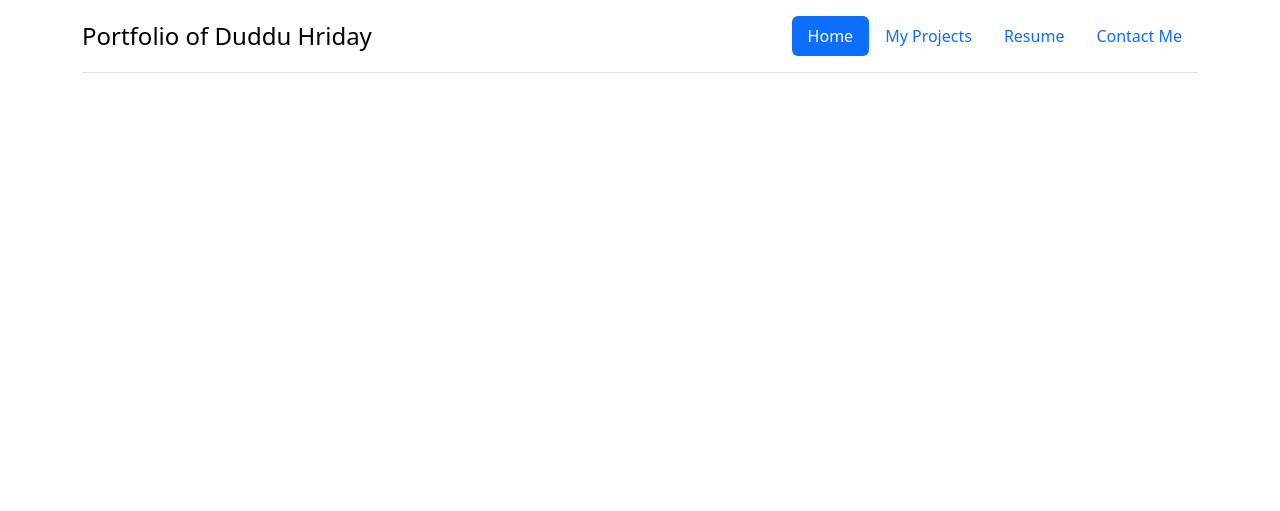
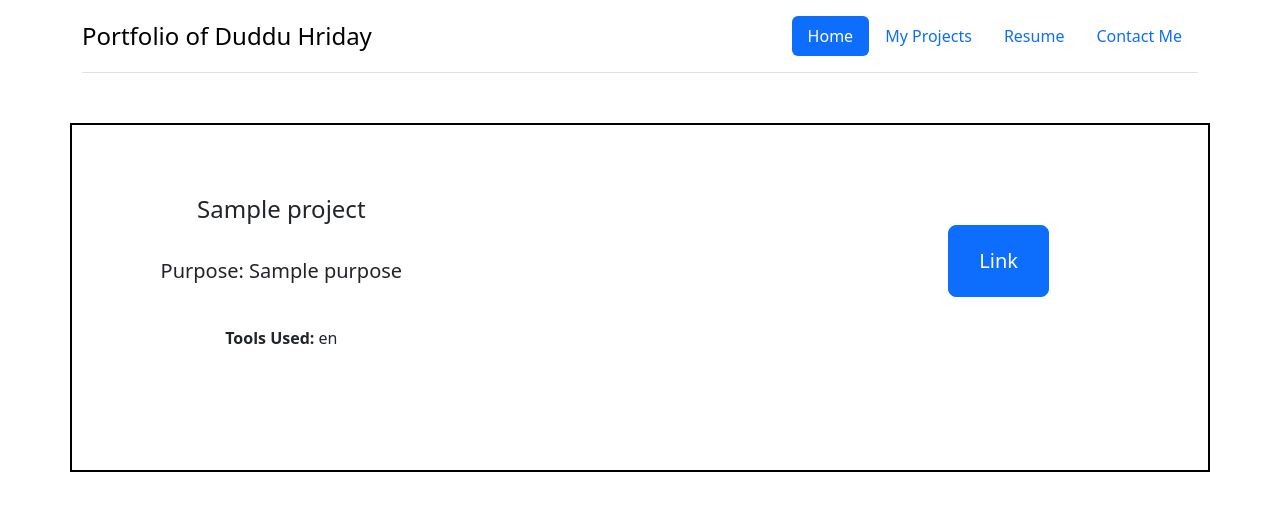
Before and after one commit to Duddu-Hriday/Portfolio, a Flask app: template templates/projects.html in a window 1280 px wide. Shown: the top 511 px of the page. Run offline with Flask 3, Linux system fonts and the light colour scheme; the template is opened without the code that fills it: most values are stand-ins (such as "Sample title", 1, 10 or a date in 2020); parts of the project's set-up code (start-up, migrations or seed data) failed here and were passed over.

Commit message:
added projects

```diff
--- a/app.py
+++ b/app.py
@@ -10,20 +10,24 @@ def home():
     return render_template('home.html')
 
 
-with engine.connect() as conn:
-  result = conn.execution_options(stream_results=False).execute(text("select * from projects"))
-  rows = result.fetchall()
-  columns = result.keys()
-  projects = []
-  for row in rows:
-    project = {col: getattr(row, col) for col in columns}
-    projects.append(project)
+
 
   # print(rows_dicts)
 
 @app.route('/projects')
 def projects():
-    return render_template('projects.html',projects = projects)
+    rows_dicts = []
+
+    with engine.connect() as conn:
+        result = conn.execution_options(stream_results=False).execute(text("select * from projects"))
+        rows = result.fetchall()
+        columns = result.keys()
+
+        for row in rows:
+            row_dict = {col: getattr(row, col) for col in columns}
+            rows_dicts.append(row_dict)
+
+    return render_template('projects.html', projects=rows_dicts)
 
 
 @app.route('/resume')
--- /dev/null
+++ b/templates/project.html
@@ -0,0 +1,20 @@
+<style>
+  .row{
+    border: 2px solid black;
+    padding: 50px 30px;
+    margin-bottom: 20px;
+  }
+</style>
+<div class="row">
+  <div class="col-md-4" style="margin-bottom:30px;padding-top:20px;">
+    <h4>{{project['title']}}</h4><br>
+    <p class="lead"><b>Purpose: </b>{{" "+project['purpose']}}</p><br>
+    <p><b>Tools Used: </b>{{" "+project['languages']}}</p><br>
+    <!-- <p>{{project['description']}}</p> -->
+  </div>
+  <div class="col-md-4 offset-md-4 " style="padding-top:50px;">
+
+    <a href={{project['link']}} class="btn btn-primary btn-lg " style ="padding: 20px 30px;">Link</a>
+
+  </div>
+</div>
--- a/templates/projects.html
+++ b/templates/projects.html
@@ -10,6 +10,10 @@
 </head>
 <body>
   {% include 'nav.html' %}
-
+  <div class="container text-center" style="margin-top:50px;">
+    {% for project in projects %}
+    {% include 'project.html' %}
+    {% endfor %}
+  </div>
 </body>
 </html>
```
